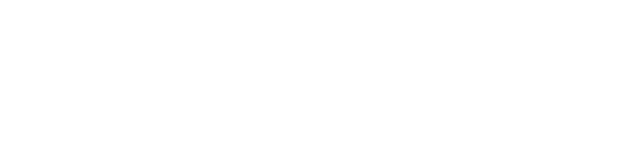
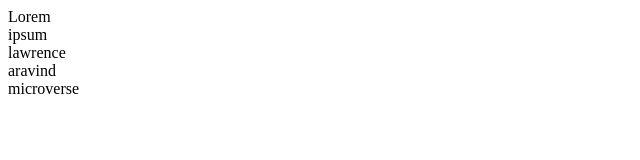
Before and after one commit to Kidd254/technicaldocumentation.github.io, a plain HTML site: page index.html in a window 1280 px wide. Shown: the whole page, without its empty margins (0-640 px from the left). Drawn offline with Linux system fonts and the light colour scheme.

Commit message:
thir commit

```diff
--- a/index.html
+++ b/index.html
@@ -9,13 +9,26 @@
   <body>
 
     <main id="main-doc">
-      <section class="main-section">
+
+      <section class="main-section" id ="Lorem">
+        <header id= "">Lorem</header>
+
       </section>
-      <section class="main-section"></section>
-      <section class="main-section"></section>
-      <section class="main-section"></section>
-      <section class="main-section"></section>
-      <section class="main-section"></section>
+
+      <section class="main-section" id="ipsum">
+        <header id="">ipsum</header>
+      </section>
+      <section class="main-section" id="lawrence">
+        <header id="html">lawrence</header>
+      </section>
+
+      <section class="main-section" id="aravind">
+        <header id="css">aravind</header>
+      </section>
+      <section class="main-section" id= "microverse">
+        <header id="python">microverse</header>
+      </section>
+
 
     </main>
     <script src="https://cdn.freecodecamp.org/testable-projects-fcc/v1/bundle.js"></script>
```
